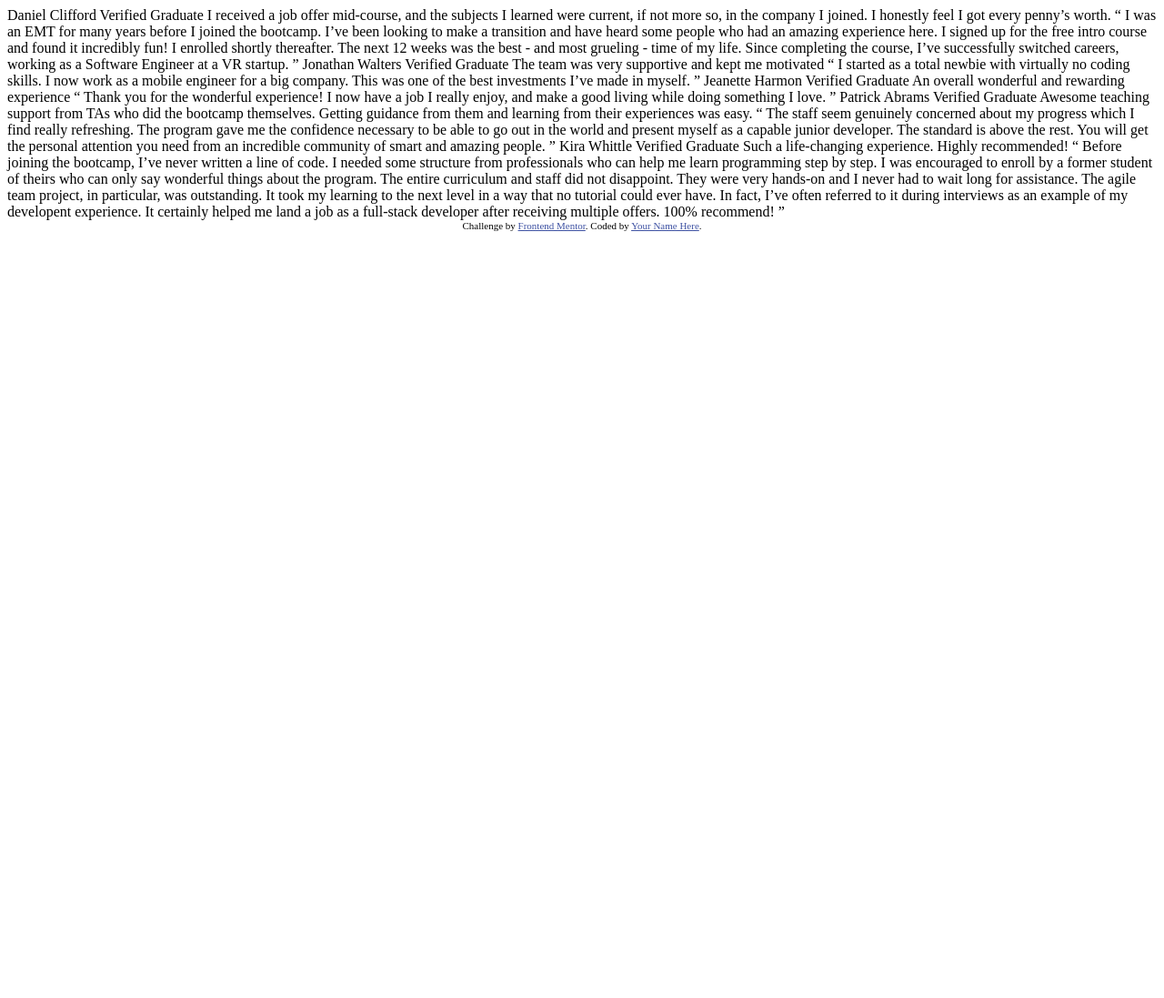
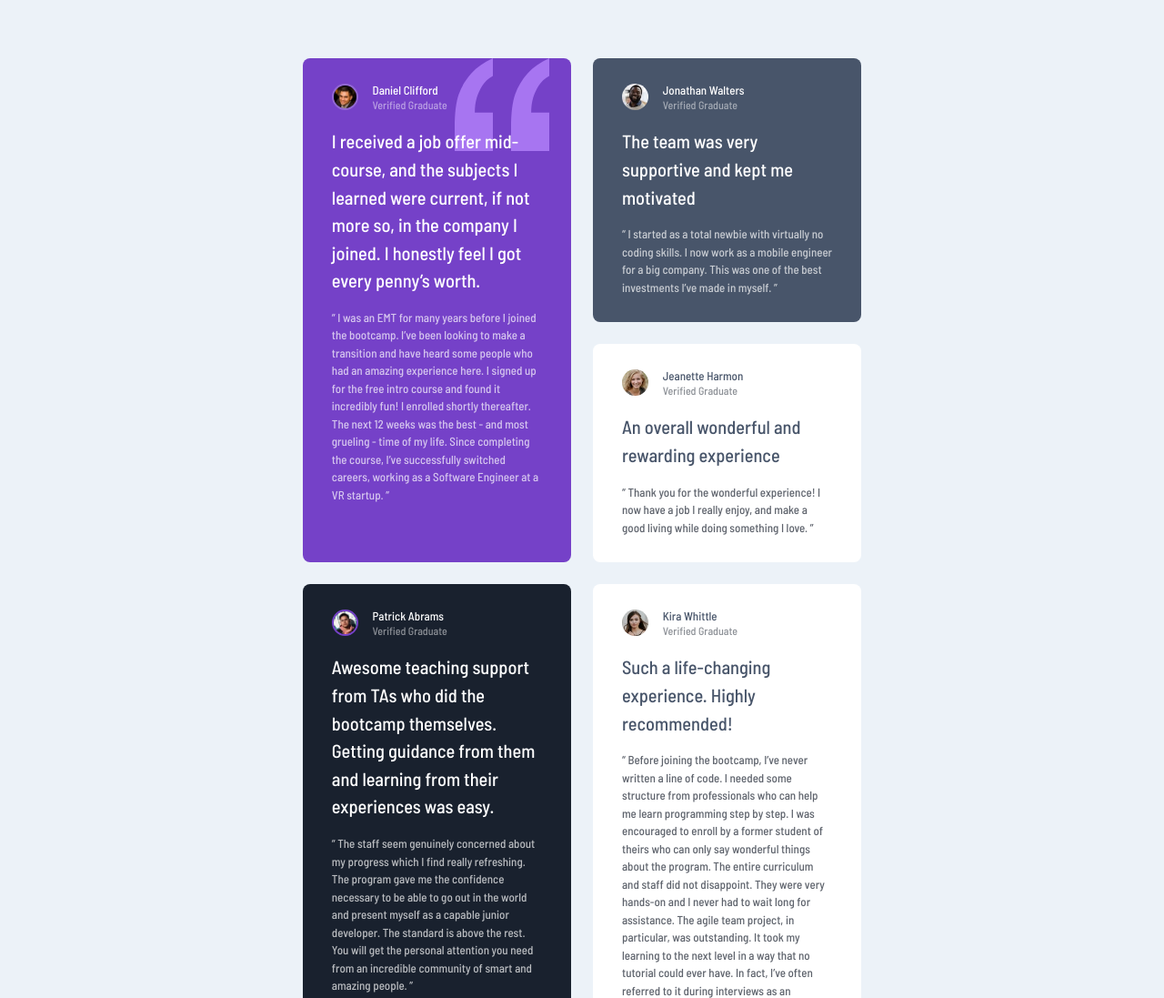
Before and after one commit to kwokkw/testimonials-grid-section-main, a plain HTML site: page index.html in a window 1280 px wide. Shown: the top 1097 px of the page at 91% size. Before the commit the page ends 800 px from the top, so only its background shows below. Drawn offline with Linux system fonts and the light colour scheme.

Commit message:
final commit

```diff
--- /dev/null
+++ b/css/style.css
@@ -0,0 +1,266 @@
+/* || RESET */
+
+*,
+*::before,
+*::after {
+    margin: 0;
+    padding: 0;
+    box-sizing: border-box;
+}
+
+/* Prevent font size inflation */
+html {
+    -moz-text-size-adjust: none;
+    -webkit-text-size-adjust: none;
+    text-size-adjust: none;
+}
+
+/* Set core body defaults */
+body {
+    min-height: 100vh;
+    line-height: 1.5;
+}
+
+/* Set shorter line heights on headings and interactive elements */
+h1, h2, h3, h4,
+button, input, label {
+  line-height: 1.1;
+}
+
+/* Make images easier to work with */
+img,
+picture {
+  max-width: 100%;
+  display: block;
+}
+
+/* || VARIABLES */
+
+:root {
+
+    /* COLORS */
+
+    --moderate-violet: hsl(263, 55%, 52%);
+    --very-dark-grayish-blue: hsl(217, 19%, 35%);
+    --very-dark-blackish-blue: hsl(219, 29%, 14%);
+    --white: hsl(0, 0%, 100%);
+
+    --light-gray: hsl(0, 0%, 81%);
+    --light-grayish-blue: hsl(210, 46%, 95%);
+
+    /* FONTS */
+
+    --fw-med: 500;
+    --fw-semi-bold: 600;
+
+    --fs: 0.8125rem;
+
+    /* BORDER RADIUS */
+
+    --border-radius: 0.5rem;
+}
+
+/* || GENEARL */
+
+/* html {
+    font-family: "Barlow Semi Condensed";
+}*/
+
+body {
+    font-family: "Barlow Semi Condensed", sans-serif;
+    font-size: var(--fs);
+    font-weight: var(--fw-med);
+    background-color: var(--light-grayish-blue);
+
+    display: flex;
+    justify-content: center;
+    align-items: center;
+    flex-direction: column;
+}
+
+/* BLOCKS */
+
+.attribution {
+    font-size: 11px;
+    text-align: center;
+    position: relative;
+    bottom: 2rem;
+}
+
+.attribution a {
+    color: hsl(228, 45%, 44%);
+}
+
+.container {
+    max-width: 20.5rem;
+    margin-top: 4rem;
+    margin-bottom: 4rem;
+    display: grid;
+    gap: 1.5rem;
+}
+
+.container div {
+    padding: 1.75rem 2rem;
+    /* margin-top: 1.5rem; */
+}
+
+.profile {
+    border-radius: var(--border-radius);
+}
+
+.profile figure {
+    display: flex;
+    column-gap: 1rem;
+}
+
+/* ELEMENTS */
+
+.profile__pic {
+    width: 1.8rem;
+    height: 1.8rem;
+    border-radius: 50%;
+}
+
+.profile-one .profile__pic {
+    border: 2.25px solid hsl(263, 55%, 62%);;
+}
+
+.profile-four .profile__pic {
+    border: 2.25px solid var(--moderate-violet);
+}
+
+.quote__review,
+.quote__highlight {
+    margin-top: 1rem;
+}
+
+/* ELEMENTS - PROFILE BACKGROUND COLOR */
+
+.profile-one {
+    background-image: url(../images/bg-pattern-quotation.svg);
+    background-repeat: no-repeat;
+    background-color: var(--moderate-violet);
+    background-position: right 1.5rem top;
+}
+
+.profile-two {
+    background-color: var(--very-dark-grayish-blue);
+}
+
+.profile-three,
+.profile-five {
+    background-color: var(--white);
+}
+
+.profile-four {
+    background-color: var(--very-dark-blackish-blue);
+}
+
+/* ELEMENTS - PROFILE FONT COLOR */
+/* Any way I can improve this :is() block of code? */
+
+:is(.profile-one, .profile-two, .profile-four)
+:is(.quote__highlight, .profile__name) {
+    color: var(--white);
+}
+
+:is(.profile-one, .profile-two, .profile-four) .profile__status {
+    color: hsla(0, 0%, 100%, 50%)
+}
+
+:is(.profile-one, .profile-two, .profile-four) .quote__review {
+    color: hsla(0, 0%, 100%, 70%)
+}
+
+:is(.profile-three, .profile-five)
+:is(.quote__highlight, .profile__name) {
+    color: var(--very-dark-grayish-blue);
+}
+
+:is(.profile-three, .profile-five) .profile__status {
+    color: hsla(219, 29%, 14%, 50%);
+}
+
+:is(.profile-three, .profile-five) .quote__review {
+    color: hsla(219, 29%, 14%, 70%);
+}
+
+/* ELEMENTS - PROFILE FONTS */
+
+figcaption h2 {
+    font-size: var(--fs);
+    font-weight: var(--fw-med);
+}
+
+figcaption p {
+    font-size: 0.75rem;
+}
+
+.quote__highlight {
+    font-size: 1.275rem;
+}
+
+.quote__review {
+    font-size: var(--fs);
+    line-height: 1.5;
+}
+
+/* || MEDIA QUERY  */
+
+@media screen and (min-width: 48rem) {
+
+    .container {
+        max-width: 38.4rem;
+        grid-template-columns: 1fr 1fr;
+    }
+
+    .profile-one {
+        grid-area: 1/ 1/ span 2/ span 1;
+    }
+
+    .profile-two {
+        grid-area: 1/ 2/ span 1/ span 1;
+    }
+
+    .profile-three {
+        grid-area: 2/ 2/ span 1/ span 1;
+    }
+
+    .profile-four {
+        grid-area: 3/ 1/ span 2/ span 1;
+    }
+
+    .profile-five {
+        grid-area: 3/ 2/ span 2/ span 1;
+    }
+}
+
+@media screen and (min-width: 90rem) {
+
+    .container {
+        max-width: 70rem;
+        /* display: grid; */
+        grid-template-columns: 1fr 1fr 1fr 1fr;
+        gap: 1.5rem;
+    }
+
+    .profile-one {
+        grid-area: 1/ 1/ span 1/ span 2;
+    }
+
+    .profile-two {
+        grid-area: 1/ 3/ span 1/ span 1;
+    }
+
+    .profile-three {
+        grid-area: 2/ 1/ span 1/ span 1;
+    }
+
+    .profile-four {
+        grid-area: 2/ 2/ span 1/ span 2;
+    }
+
+    .profile-five {
+        grid-area: 1/ 4/ span 2/ span 1;
+    }
+}
--- a/index.html
+++ b/index.html
@@ -5,60 +5,108 @@
     <meta name="viewport" content="width=device-width, initial-scale=1.0"> <!-- displays site properly based on user's device -->
 
     <link rel="icon" type="image/png" sizes="32x32" href="./images/favicon-32x32.png">
-
-  <title>Frontend Mentor | [Challenge Name Here]</title>
-
-  <!-- Feel free to remove these styles or customise in your own stylesheet 👍 -->
-  <style>
-    .attribution { font-size: 11px; text-align: center; }
-    .attribution a { color: hsl(228, 45%, 44%); }
-  </style>
+    <link rel="preconnect" href="https://fonts.googleapis.com">
+    <link rel="preconnect" href="https://fonts.gstatic.com" crossorigin>
+    <link href="https://fonts.googleapis.com/css2?family=Barlow+Semi+Condensed:wght@500;600&display=swap" rel="stylesheet">
+    <link rel="stylesheet" href="css/style.css">
+    <title>Frontend Mentor | Testimonial Grid Challenge Solution</title>
   </head>
   <body>
-  Daniel Clifford
-  Verified Graduate
-
+    <main class="container">
+      <div class="profile profile-one">
+        <figure>
+        <img src="images/image-daniel.jpg" alt="" width="56" height="56" class="profile__pic">
+        <figcaption class="profile__caption">
+          <h2 class="profile__name">Daniel Clifford</h2>
+          <p class="profile__status">Verified Graduate</p>
+        </figcaption>
+        </figure>
+        <blockquote class="quote">
+          <p class="quote__highlight">
             I received a job offer mid-course, and the subjects I learned were current, if not more so,
             in the company I joined. I honestly feel I got every penny’s worth.
-
+          </p>
+          <p class="quote__review">
             “ I was an EMT for many years before I joined the bootcamp. I’ve been looking to make a
             transition and have heard some people who had an amazing experience here. I signed up
             for the free intro course and found it incredibly fun! I enrolled shortly thereafter.
             The next 12 weeks was the best - and most grueling - time of my life. Since completing
             the course, I’ve successfully switched careers, working as a Software Engineer at a VR startup. ”
+          </p>
+        </blockquote>
+      </div>
 
-  Jonathan Walters
-  Verified Graduate
-
+      <div class="profile profile-two">
+        <figure>
+        <img src="images/image-jonathan.jpg" alt="" width="56" height="56" class="profile__pic">
+        <figcaption class="profile__caption">
+          <h2 class="profile__name">Jonathan Walters</h2>
+          <p class="profile__status">Verified Graduate</p>
+        </figcaption>
+        </figure>
+        <blockquote class="quote">
+          <p class="quote__highlight">
             The team was very supportive and kept me motivated
-
+          </p>
+          <p class="quote__review">
             “ I started as a total newbie with virtually no coding skills. I now work as a mobile engineer
             for a big company. This was one of the best investments I’ve made in myself. ”
+          </p>
+        </blockquote>
+      </div>
 
-  Jeanette Harmon
-  Verified Graduate
-
+      <div class="profile profile-three">
+        <figure>
+        <img src="images/image-jeanette.jpg" alt="" width="56" height="56" class="profile__pic">
+        <figcaption class="profile__caption">
+          <h2 class="profile__name">Jeanette Harmon</h2>
+          <p class="profile__status">Verified Graduate</p>
+        </figcaption>
+        </figure>
+        <blockquote class="quote">
+          <p class="quote__highlight">
             An overall wonderful and rewarding experience
-
+          </p>
+          <p class="quote__review">
             “ Thank you for the wonderful experience! I now have a job I really enjoy, and make a good living
             while doing something I love. ”
+          </p>
+        </blockquote>
+      </div>
 
-  Patrick Abrams
-  Verified Graduate
-
+      <div class="profile profile-four">
+        <figure>
+        <img src="images/image-patrick.jpg" alt="" width="56" height="56" class="profile__pic">
+        <figcaption class="profile__caption">
+          <h2 class="profile__name">Patrick Abrams</h2>
+          <p class="profile__status">Verified Graduate</p>
+        </figcaption>
+        </figure>
+        <blockquote class="quote">
+          <p class="quote__highlight">
             Awesome teaching support from TAs who did the bootcamp themselves. Getting guidance from them and
             learning from their experiences was easy.
-
-  “ The staff seem genuinely concerned about my progress which I find really refreshing. The program
+          </p>
+          <p class="quote__review">“ The staff seem genuinely concerned about my progress which I find really refreshing. The program
             gave me the confidence necessary to be able to go out in the world and present myself as a capable
             junior developer. The standard is above the rest. You will get the personal attention you need from
-  an incredible community of smart and amazing people. ”
+            an incredible community of smart and amazing people. ”</p>
+        </blockquote>
+      </div>
 
-  Kira Whittle
-  Verified Graduate
-
+      <div class="profile profile-five">
+        <figure>
+        <img src="images/image-kira.jpg" alt="" width="56" height="56" class="profile__pic">
+        <figcaption class="profile__caption">
+          <h2 class="profile__name">Kira Whittle</h2>
+          <p class="profile__status">Verified Graduate</p>
+        </figcaption>
+        </figure>
+        <blockquote class="quote">
+          <p class="quote__highlight">
             Such a life-changing experience. Highly recommended!
-
+          </p>
+          <p class="quote__review">
             “ Before joining the bootcamp, I’ve never written a line of code. I needed some structure from
             professionals who can help me learn programming step by step. I was encouraged to enroll by a former
             student of theirs who can only say wonderful things about the program. The entire curriculum and staff
@@ -67,10 +115,17 @@
             could ever have. In fact, I’ve often referred to it during interviews as an example of my developent
             experience. It certainly helped me land a job as a full-stack developer after receiving multiple offers.
             100% recommend! ”
+          </p>
+        </blockquote>
+      </div>
 
-  <div class="attribution">
-    Challenge by <a href="https://www.frontendmentor.io?ref=challenge" target="_blank">Frontend Mentor</a>.
-    Coded by <a href="#">Your Name Here</a>.
-  </div>
+    </main>
+
+    <footer class="attribution">
+      Challenge by <a href="https://www.frontendmentor.io?ref=challenge" target="_blank" title="opens a new tab">Frontend Mentor</a>.
+      Coded by <a href="#" target="_blank" title="Github repo">Kwok Wong</a>.
+    </footer>
   </body>
 </html>
+
+<!-- How do I determine the heading level? -->
```
Also changed, not shown: 1 other file. Lines whose indentation alone changed are shown as unchanged.
